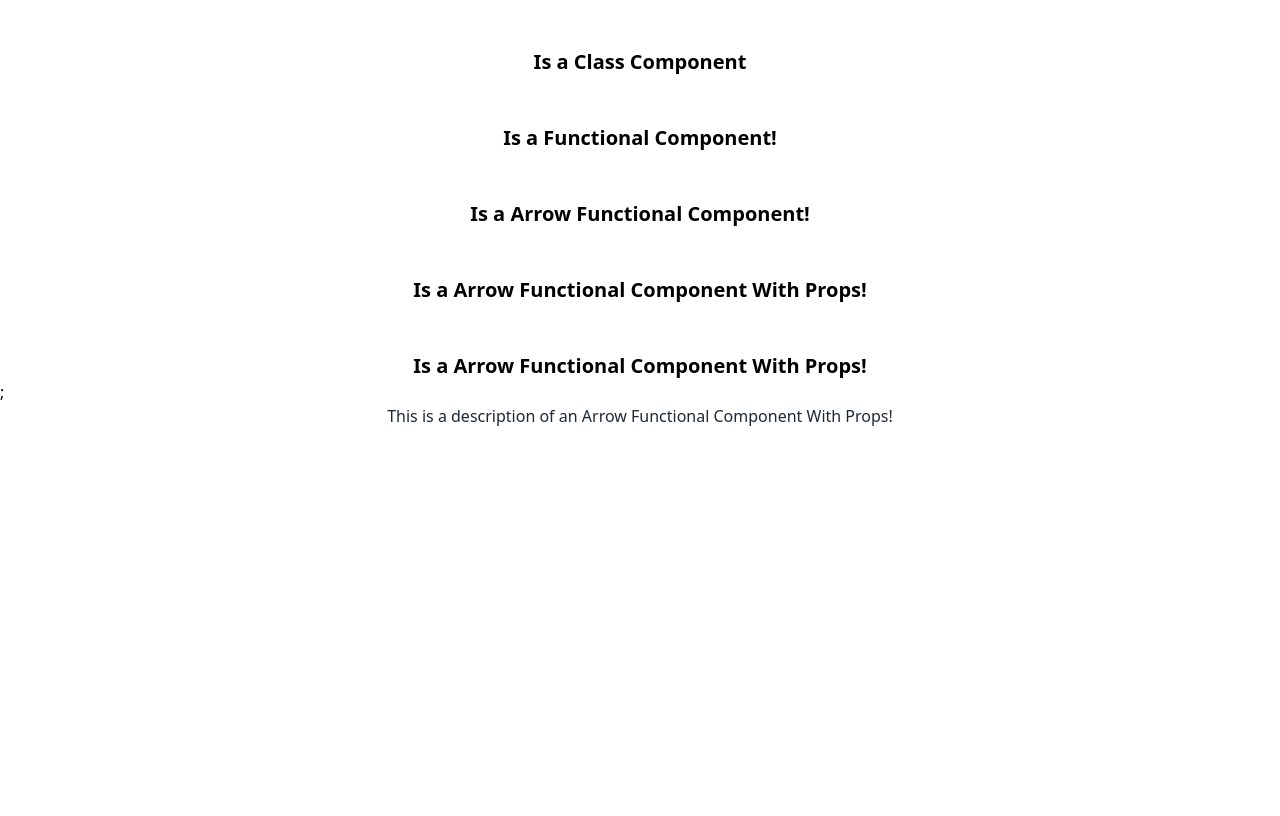
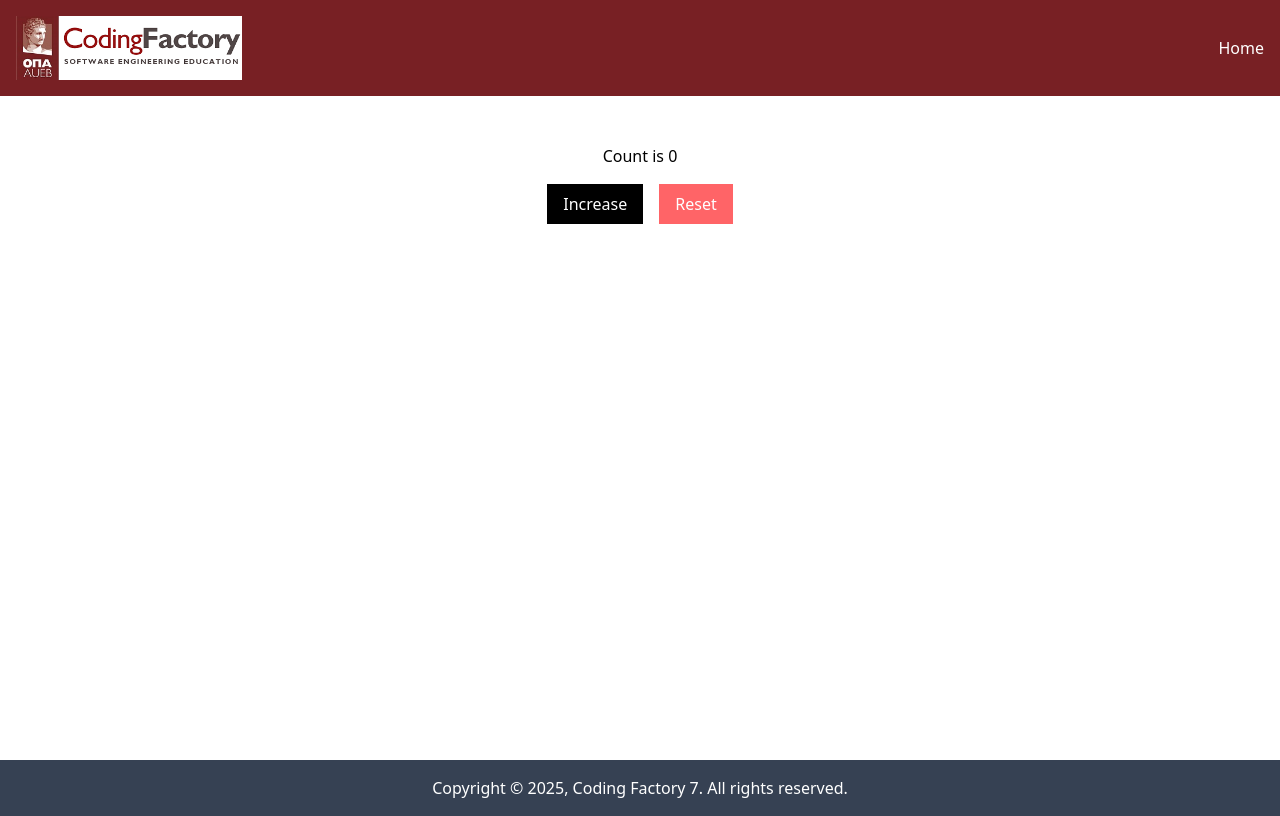
Before and after one commit to routsism/cf7-components-intro, a React (Vite) app: page / in a window 1280 px wide. Built offline with nearby package versions, Linux system fonts and the light colour scheme.

Commit message:
feat: using states in components

```diff
--- a/src/App.tsx
+++ b/src/App.tsx
@@ -1,22 +1,32 @@
-import ClassComponent from "./components/ClassComponent.tsx";
-import FunctionalComponent from "./components/FunctionalComponent.tsx";
-import ArrowFunctionalComponent from "./components/ArrowFunctionalComponent.tsx";
-import ArrowFunctionalComponentWithProps from "./components/ArrowFunctionalComponentWithProps";
-import ArrowFunctionalComponentWithPropsType from "./components/ArrowFunctionalComponentWithPropsType.tsx";
+// import ClassComponent from "./components/ClassComponent.tsx";
+// import FunctionalComponent from "./components/FunctionalComponent.tsx";
+// import ArrowFunctionalComponent from "./components/ArrowFunctionalComponent.tsx";
+// import ArrowFunctionalComponentWithProps from "./components/ArrowFunctionalComponentWithProps";
+// import ArrowFunctionalComponentWithPropsType from "./components/ArrowFunctionalComponentWithPropsType.tsx";
+import Layout from "./components/Layout.tsx";
+import FunctionalComponentWithState from "./components/FunctionalComponentWithState.tsx";
+// import ClassComponentWithState from "./components/ClassComponentWithState.tsx";
+
 
 function App() {
 
-
   return (
     <>
-        <ClassComponent/>
-        <FunctionalComponent/>
-        <ArrowFunctionalComponent/>
-        <ArrowFunctionalComponentWithProps
-            title="Is a Arrow Functional Component With Props!"/>
-        <ArrowFunctionalComponentWithPropsType
-            title="Is a Arrow Functional Component With Props!"
-            description="This is a description of an Arrow Functional Component With Props!"/>
+        <Layout>
+        {/*<ClassComponent/>*/}
+        {/*<FunctionalComponent/>*/}
+        {/*<ArrowFunctionalComponent/>*/}
+        {/*<ArrowFunctionalComponentWithProps*/}
+        {/*    title="Is a Arrow Functional Component With Props!"/>*/}
+        {/*<ArrowFunctionalComponentWithPropsType*/}
+        {/*    title="Is a Arrow Functional Component With Props!"*/}
+        {/*    description="This is a description of an Arrow Functional Component With Props!"/>*/}
+
+            {/*<ClassComponentWithState/>*/}
+
+            <FunctionalComponentWithState/>
+
+        </Layout>
     </>
   )
 }
--- /dev/null
+++ b/src/components/ClassComponentWithState.tsx
@@ -0,0 +1,49 @@
+import {Component} from "react";
+
+type State = {
+    count: number;
+}
+
+class ClassComponentWithState extends Component<{}, State> {
+    constructor(props: {}) {
+        super(props);
+        this.state = {
+            count: 0,
+        };
+    }
+
+        increase = () => {
+            this.setState({count: this.state.count + 1});
+        }
+
+        reset = () => {
+            this.setState({count: 0});
+        }
+
+
+    render() {
+        return (
+        <>
+            <div className="space-y-4 pt-12">
+               <h1 className="text-center">Count is {this.state.count}</h1>
+                <div className="text-center space-x-4">
+                <button
+                    className="bg-black text-white py-2 px-4"
+                    onClick = {this.increase}
+                >
+                    Increase
+                </button>
+                    <button
+                        className="bg-red-400 text-white py-2 px-4"
+                        onClick = {this.reset}
+                    >
+                        Reset
+                    </button>
+                </div>
+            </div>
+        </>
+        )
+    }
+}
+
+export default ClassComponentWithState;
--- /dev/null
+++ b/src/components/FunctionalComponentWithState.tsx
@@ -0,0 +1,36 @@
+import {useState} from "react";
+
+const FunctionalComponentWithState = ( ) => {
+    const [count, setCount] = useState(0);
+
+    const increaseCount = () => {
+        setCount(count + 1);
+    }
+
+    const resetCount = () => {
+        setCount(0);
+    }
+    return (
+        <>
+            <div className="space-y-4 pt-12">
+                <h1 className="text-center">Count is {count}</h1>
+                <div className="text-center space-x-4">
+                    <button
+                        className="bg-black text-white py-2 px-4"
+                        onClick = {increaseCount}
+                    >
+                        Increase
+                    </button>
+                    <button
+                        className="bg-red-400 text-white py-2 px-4"
+                        onClick = {resetCount}
+                    >
+                        Reset
+                    </button>
+                </div>
+            </div>
+        </>
+    )
+}
+
+export default FunctionalComponentWithState;
```
